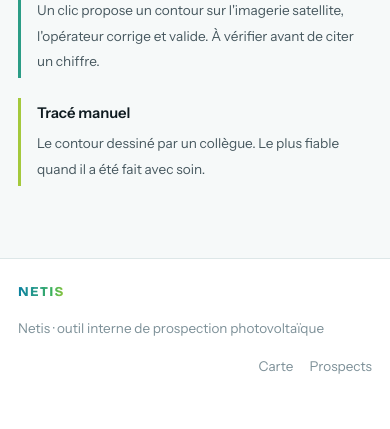
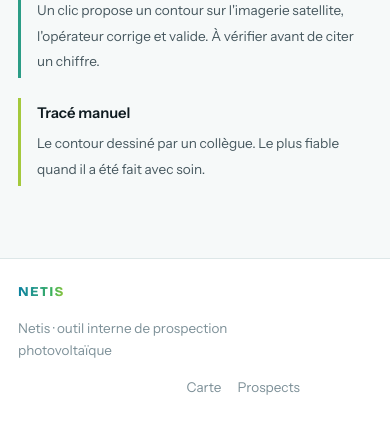
Before and after one commit to youssefyaslane/APP_Maps_surface, a Flask app: template templates/landing.html in a window 390 px wide. Shown: the part 3083-3512 px from the top of the page. Before the commit the page ends 3457 px from the top, so only its background shows below. Run offline with Flask 3, Linux system fonts and the light colour scheme; the visitor is signed in with stand-in values (Sample User, id 1); the template is opened without the code that fills it: most values are stand-ins (such as "Sample title", 1, 10 or a date in 2020); a database or web service that is not in the repository returns one stand-in record (values such as "Sample title"); some libraries are stand-ins or nearby versions.

Commit message:
Laisse au bouton du chatbot sa place dans le pied de la page d'accueil
Fixe en bas à droite, le bouton couvrait le lien « Prospects » une fois en
bas de page.

Co-Authored-By: Claude Opus 5.5 <noreply@anthropic.com>

```diff
--- a/static/css/landing.css
+++ b/static/css/landing.css
@@ -482,6 +482,9 @@ main { max-width: 1080px; margin: 0 auto; padding: 84px 34px 96px; }
   color: transparent;
 }
 .foot-links { margin-left: auto; display: flex; gap: 16px; }
+/* Le bouton du chatbot (fixe, en bas à droite) couvrait le lien
+   « Prospects » une fois en bas de page : le pied lui laisse sa place. */
+.foot { padding-right: 104px; }
 .foot-links a { text-decoration: none; }
 .foot-links a:hover { color: var(--turquoise); }
 
@@ -528,7 +531,7 @@ main { max-width: 1080px; margin: 0 auto; padding: 84px 34px 96px; }
 
   .hero { padding: 64px 18px 0; }
   main { padding: 104px 18px 72px; }
-  .foot { padding: 22px 18px 30px; }
+  .foot { padding: 22px 90px 30px 18px; }
 }
 
 @media (prefers-reduced-motion: reduce) {
```
